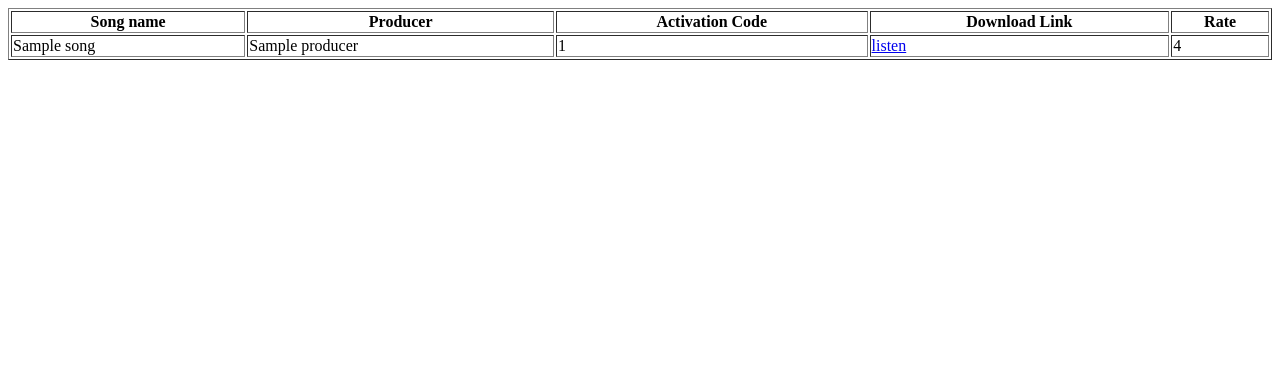
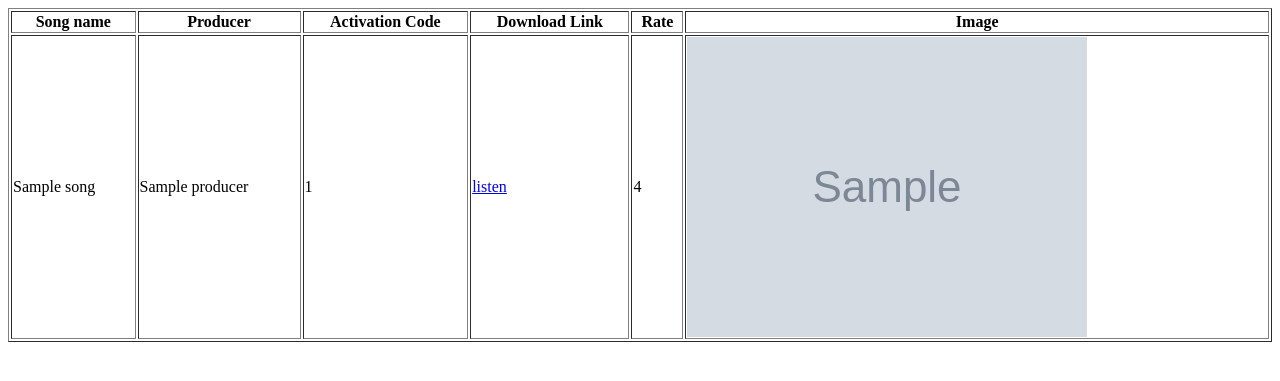
Before and after one commit to bitapardaz/mci_app, a Django app: template rbt/templates/rbt/list.html in a window 1280 px wide. Shown: the top 381 px of the page. Run offline with Django 3.2, Linux system fonts and the light colour scheme; the template is opened without the code that fills it: values that come from a table or form of the project are taken from there, others are empty; tables that the repository leaves empty hold one stand-in row (values such as "Sample post"); grey boxes marked "Sample" are stand-in pictures; parts of the project's set-up code (start-up, migrations or seed data) failed here and were passed over.

Commit message:
song image added

```diff
--- a/mci_app/settings.py
+++ b/mci_app/settings.py
@@ -105,3 +105,7 @@ USE_TZ = True
 # https://docs.djangoproject.com/en/1.8/howto/static-files/
 
 STATIC_URL = '/static/'
+
+
+MEDIA_ROOT = '/home/npdroid/Workspace/mci_app/media/'
+MEDIA_URL = '/media/'
--- a/mci_app/urls.py
+++ b/mci_app/urls.py
@@ -16,7 +16,10 @@ Including another URLconf
 from django.conf.urls import include, url
 from django.contrib import admin
 
+from django.conf.urls.static import static
+from django.conf import settings
+
 urlpatterns = [
     url(r'^admin/', include(admin.site.urls)),
     url(r'^rbt/',include('rbt.urls')),
-]
+] + static(settings.MEDIA_URL, document_root = settings.MEDIA_ROOT)
--- a/rbt/models.py
+++ b/rbt/models.py
@@ -19,6 +19,8 @@ class Song(models.Model):
     rate = models.IntegerField(default=0)
     activated = models.IntegerField(default=0)
     producer = models.ForeignKey(Producer,null=True,blank=True)
+    image = models.ImageField(upload_to='images/',null=True, blank=True)
+
 
     def __unicode__(self):
         return self.song_name + " -- " + self.producer.__unicode__()
--- a/rbt/templates/rbt/list.html
+++ b/rbt/templates/rbt/list.html
@@ -14,6 +14,7 @@
     <th>Activation Code</th>
     <th>Download Link</th>
     <th>Rate</th>
+    <th>Image</th
   </tr>
 {% for song in songs %}
 
@@ -23,6 +24,7 @@
     <td>{{song.activation_code}}</td>
     <td><a href={{song.download_link}}>listen</a></td>
     <td>{{song.rate}}</td>
+    <td><img src={{song.image.url}}> </img></td>
    </tr>
 
 {% endfor %}
```
Also changed, not shown: rbt/migrations/0002_song_image.py (added), 2 other files.
